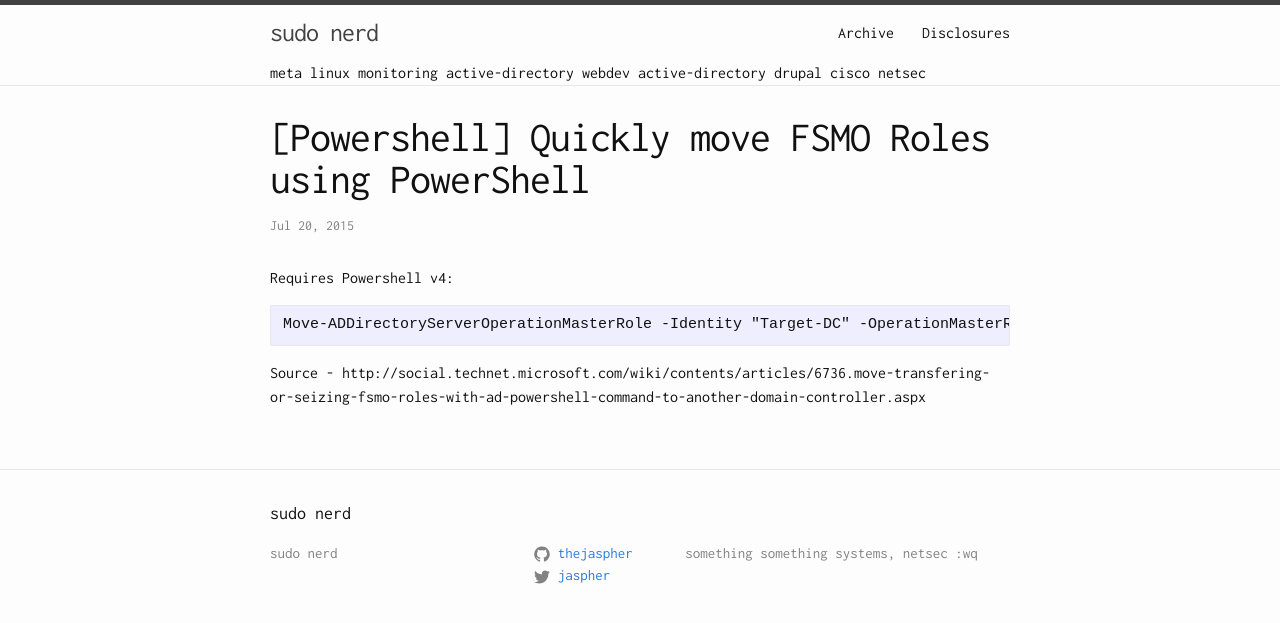
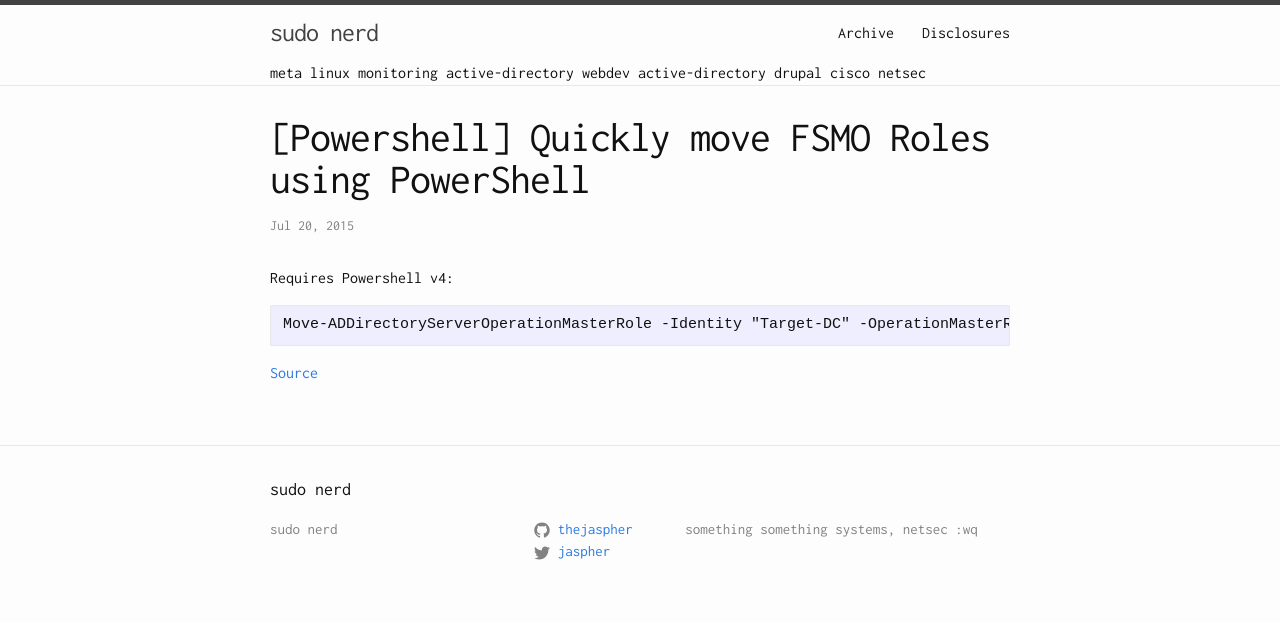
Before and after one commit to educationnull/thejaspher.github.io, a Jekyll site: the page built from _posts/2015-07-20-powershell-quickly-move-fsmo-roles-using-powershell.markdown, in a window 1280 px wide. Shown: the top 623 px of the page. Built offline with Jekyll 4.4.1, drawn with Linux system fonts in a browser that asks for light colours.

Commit message:
Update 2015-07-20-powershell-quickly-move-fsmo-roles-using-powershell.markdown

```diff
--- a/_posts/2015-07-20-powershell-quickly-move-fsmo-roles-using-powershell.markdown
+++ b/_posts/2015-07-20-powershell-quickly-move-fsmo-roles-using-powershell.markdown
@@ -9,4 +9,4 @@ Requires Powershell v4:
 
     Move-ADDirectoryServerOperationMasterRole -Identity "Target-DC" -OperationMasterRole SchemaMaster,RIDMaster,InfrastructureMaster,DomainNamingMaster,PDCEmulator
 
-Source - http://social.technet.microsoft.com/wiki/contents/articles/6736.move-transfering-or-seizing-fsmo-roles-with-ad-powershell-command-to-another-domain-controller.aspx
+[Source](http://social.technet.microsoft.com/wiki/contents/articles/6736.move-transfering-or-seizing-fsmo-roles-with-ad-powershell-command-to-another-domain-controller.aspx)
```
